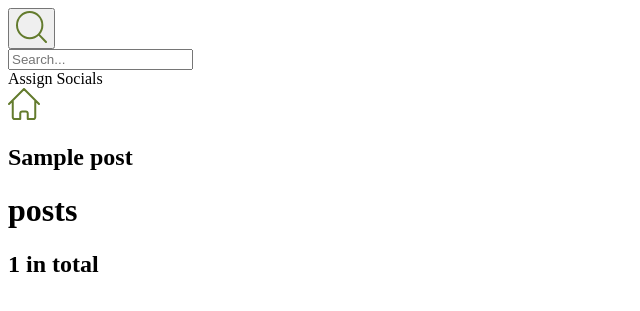
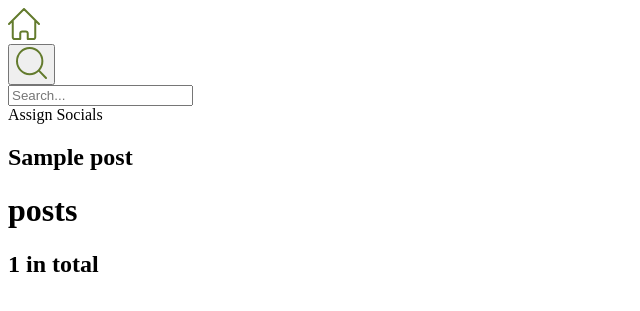
Before and after one commit to LBeukennoot/iamlars-theme, a WordPress theme: template index.php in a window 1280 px wide. Shown: the top 311 px of the page, without its empty margins (0-640 px from the left). Run offline with PHP 8.4 and a stand-in for WordPress, Linux system fonts and the light colour scheme; the site name, menu and one post (Sample post) are stand-ins, and other content is empty.

Commit message:
changes home button to be in navbar

```diff
--- a/header.php
+++ b/header.php
@@ -23,8 +23,7 @@
 
         <div class="absolute inset-0 pointer-events-none -z-10 bg-[radial-gradient(rgba(255,255,255,0.45)_1px,transparent_1px)] bg-size-[30px_30px]" aria-hidden="true"></div>
 
-        <?php get_template_part('template-parts/navigation'); ?>
-        <?php get_template_part('template-parts/back_button'); ?>
+        <?php get_template_part('template-parts/components/navigation'); ?>
 
         <!-- Foreground Content Wrapper -->
         <div
--- a/index.php
+++ b/index.php
@@ -64,7 +64,7 @@ if (empty($archive_label) && !is_home()) {
             <?php endforeach; ?>
 
             <a
-                class="absolute top-full left-1/2 -translate-x-1/2 button lowercase transition-opacity duration-500 text-white! mt-10"
+                class="absolute top-full left-1/2 -translate-x-1/2 button lowercase transition-opacity duration-500 text-white! whitespace-nowrap mt-10"
                 :class="(Math.abs(velocity) > 0.05) ? 'opacity-0 duration-0!' : 'opacity-100'"
                 :href="activePost.permalink">
                 <span x-text="activePost.title"></span><span class="ml-1.5 arrow-right"></span></a>
--- a/template-parts/back_button.php
+++ /dev/null
@@ -1,6 +0,0 @@
-<a
-    class=" left-0 m-2 w-fit bg-white rounded-full z-50 p-3 drop-shadow-2xl text-secondary box-border fixed"
-    @pointerdown.stop
-    @click.prevent="$store.page.navigateTo('<?php echo esc_url(home_url('/')); ?>')">
-    <?= iamlars_get_icon_svg(iamlars_match_social_icon('home'), 'w-5 h-5 sm:w-8 sm:h-8 stroke-secondary clickable') ?>
-</a>
--- a/template-parts/navigation.php
+++ b/template-parts/components/navigation.php
@@ -11,6 +11,13 @@ $social_items    = $socials_menu_id ? wp_get_nav_menu_items($socials_menu_id) :
 <div class="fixed right-0 sm:right-auto sm:left-1/2 sm:-translate-x-1/2 flex gap-2 z-50 m-2 [&>div]:flex [&>div]:gap-5 [&>div]:px-5 [&>div]:py-3 [&>div]:rounded-full [&>div]:bg-white items-center drop-shadow-2xl">
     <!-- 1. Primary Menu & Expanding Search -->
     <div class="items-center">
+        <a
+            class="text-secondary"
+            @pointerdown.stop
+            @click.prevent="$store.page.navigateTo('<?php echo esc_url(home_url('/')); ?>')">
+            <?= iamlars_get_icon_svg(iamlars_match_social_icon('home'), 'w-5 h-5 sm:w-8 sm:h-8 stroke-secondary clickable') ?>
+        </a>
+
         <!-- Dynamic Primary Menu Links (e.g. About Me) -->
         <?php if (!empty($primary_items)) : ?>
             <?php foreach ($primary_items as $item) : ?>
```
